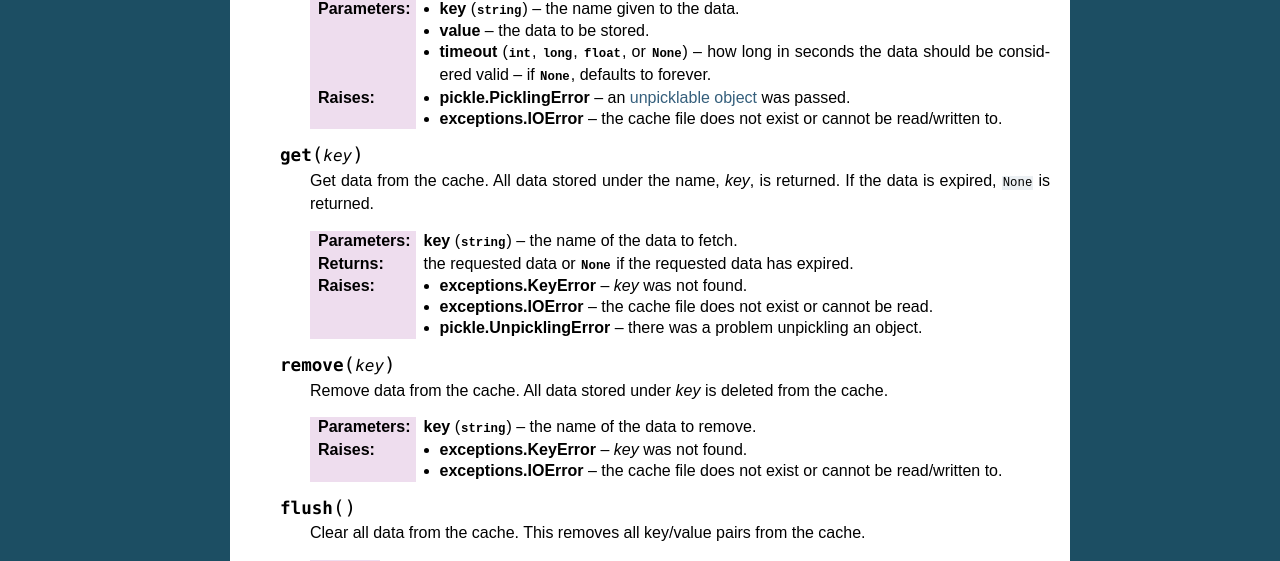
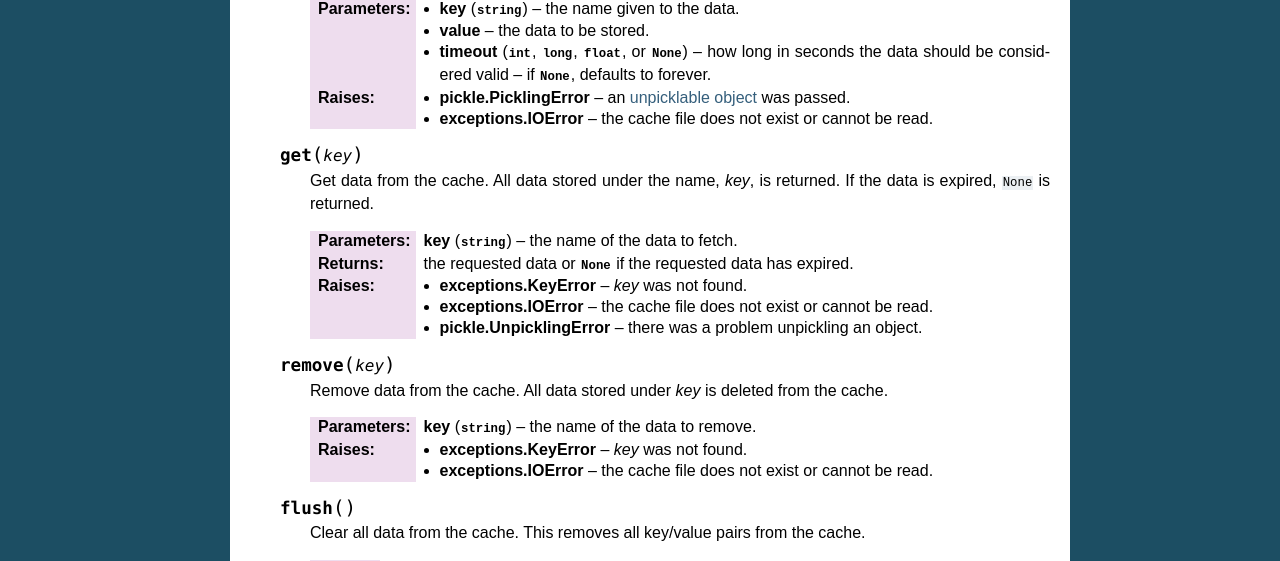
Before and after one commit to tsroten/fcache, a Sphinx documentation site: the page built from docs/api.rst, in a window 1280 px wide. Shown: the part 621-1182 px from the top of the page. Built offline with Sphinx 7.4.7, drawn with Linux system fonts in a browser that asks for light colours.

Commit message:
Made IOError documentation more accurate.

```diff
--- a/docs/api.rst
+++ b/docs/api.rst
@@ -37,7 +37,7 @@ API
         :param timeout: how long in seconds the data should be considered valid -- if :data:`None`, defaults to forever.
         :type timeout: :func:`int<int>`, :func:`long<long>`, :func:`float<float>`, or :data:`None`
         :raises pickle.PicklingError: an `unpicklable object <http://docs.python.org/2.7/library/pickle.html#what-can-be-pickled-and-unpickled>`_ was passed.
-        :raises exceptions.IOError: the cache file does not exist or cannot be read/written to.
+        :raises exceptions.IOError: the cache file does not exist or cannot be read.
 
     .. method:: get(key)
 
@@ -57,7 +57,7 @@ API
         :param key: the name of the data to remove.
         :type key: :mod:`string`
         :raises exceptions.KeyError: *key* was not found.
-        :raises exceptions.IOError: the cache file does not exist or cannot be read/written to.
+        :raises exceptions.IOError: the cache file does not exist or cannot be read.
 
     .. method:: flush()
 
--- a/fcache.py
+++ b/fcache.py
@@ -114,7 +114,7 @@ class Cache(object):
         Raises:
             pickle.PicklingError: an unpicklable object was passed.
             exceptions.IOError: the cache file does not exist or cannot be
-                read/written to.
+                read.
 
         """
         data = self._read()
@@ -164,7 +164,7 @@ class Cache(object):
         Raises:
             exceptions.KeyError: *key* was not found.
             exceptions.IOError: the cache file does not exist or cannot be
-                read/written to.
+                read.
 
         """
         data = self._read()
```
Also changed, not shown: 5 other files.
